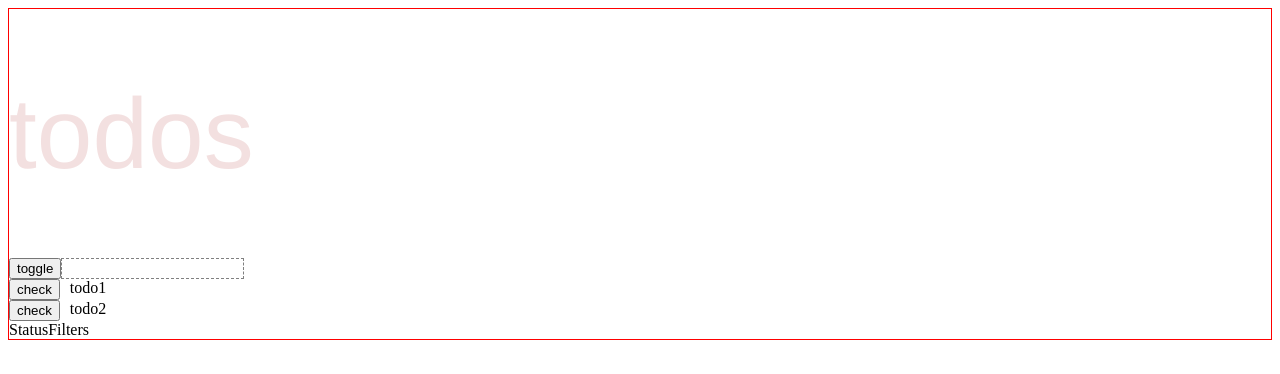
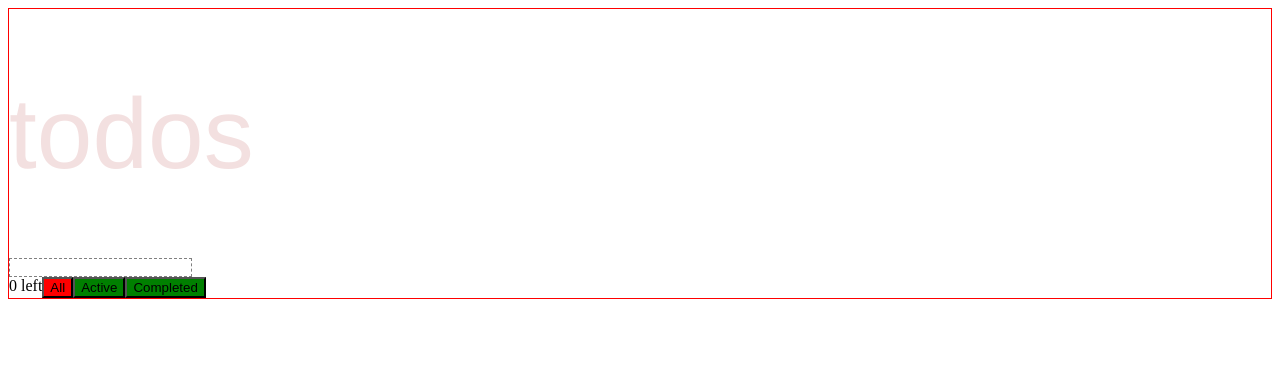
Before and after one commit to doppelmutzi/companion-project-react-storybook, a React app: page / in a window 1280 px wide. Shown: the top 374 px of the page. Built offline with nearby package versions, Linux system fonts and the light colour scheme.

Commit message:
first function complete version.

```diff
--- a/src/ActionBar.jsx
+++ b/src/ActionBar.jsx
@@ -1,16 +1,21 @@
+import { useContext } from "react";
 import styled from "styled-components";
 import Status from "./Status";
 import FilterButtons from "./FilterButtons";
+import ClearButton from "./ClearButton";
+import AppContext from "./AppContext";
 
 const Container = styled.div`
   display: flex;
 `;
 
 const ActionBar = () => {
+  const { todos } = useContext(AppContext);
   return (
     <Container>
       <Status />
       <FilterButtons />
+      {todos.filter((todo) => todo.checked).length > 0 && <ClearButton />}
     </Container>
   );
 };
--- /dev/null
+++ b/src/AppContext.js
@@ -0,0 +1,3 @@
+import { createContext } from "react";
+
+export default createContext(null);
--- /dev/null
+++ b/src/ClearButton.jsx
@@ -0,0 +1,18 @@
+import { useContext } from "react";
+import AppContext from "./AppContext";
+
+const ClearButton = () => {
+  const { todos, setTodos } = useContext(AppContext);
+  return (
+    <button
+      onClick={() => {
+        const uncheckedTodos = todos.filter((todo) => !todo.checked);
+        setTodos([...uncheckedTodos]);
+      }}
+    >
+      clear completed
+    </button>
+  );
+};
+
+export default ClearButton;
--- a/src/FilterButtons.jsx
+++ b/src/FilterButtons.jsx
@@ -1,5 +1,41 @@
+import { useState, useContext } from "react";
+import styled from "styled-components";
+import AppContext from "./AppContext";
+
+const Container = styled.div`
+  display: flex;
+`;
+
+const FilterButton = styled.button`
+  background-color: ${(props) => (props.active ? "red" : "green")};
+`;
+
 const FilterButtons = () => {
-  return <div>Filters</div>;
+  const { filteredTodos, setFilteredTodos, filterIndex, setFilterIndex } =
+    useContext(AppContext);
+
+  return (
+    <Container>
+      <FilterButton
+        onClick={() => setFilterIndex(0)}
+        active={filterIndex === 0}
+      >
+        All
+      </FilterButton>
+      <FilterButton
+        onClick={() => setFilterIndex(1)}
+        active={filterIndex === 1}
+      >
+        Active
+      </FilterButton>
+      <FilterButton
+        onClick={() => setFilterIndex(2)}
+        active={filterIndex === 2}
+      >
+        Completed
+      </FilterButton>
+    </Container>
+  );
 };
 
 export default FilterButtons;
--- a/src/Status.jsx
+++ b/src/Status.jsx
@@ -1,5 +1,13 @@
+import { useContext } from "react";
+import AppContext from "./AppContext";
+
 const Status = () => {
-  return <div>Status</div>;
+  const { todos } = useContext(AppContext);
+  const todosLeft = todos.reduce((count, todo) => {
+    if (!todo.checked) return count + 1;
+    return count;
+  }, 0);
+  return <div>{todosLeft} left</div>;
 };
 
 export default Status;
--- a/src/TodoInput.jsx
+++ b/src/TodoInput.jsx
@@ -1,6 +1,7 @@
-import { useStage } from "react";
+import { useContext, useRef } from "react";
 import styled from "styled-components";
 import ToggleButton from "./ToggleButton";
+import AppContext from "./AppContext";
 
 const Container = styled.div`
   display: flex;
@@ -10,11 +11,29 @@ const Input = styled.input`
   border: 1px dashed gray;
 `;
 
-const TodoInput = ({ toggleCheckTodos, addTodo }) => {
+const TodoInput = () => {
+  const { todos, setTodos } = useContext(AppContext);
+  const inputRef = useRef("");
   return (
     <Container>
       <ToggleButton />
-      <Input />
+      <Input
+        ref={inputRef}
+        onKeyDown={(evt) => {
+          const { value } = evt.target;
+          if (evt.key === "Enter" && value.trim() !== "") {
+            setTodos([
+              ...todos,
+              {
+                id: Date.now(),
+                label: value.trim(),
+                checked: false,
+              },
+            ]);
+            inputRef.current.value = "";
+          }
+        }}
+      />
     </Container>
   );
 };
--- a/src/TodoItem.jsx
+++ b/src/TodoItem.jsx
@@ -1,4 +1,6 @@
+import { useContext } from "react";
 import styled from "styled-components";
+import AppContext from "./AppContext";
 
 const Container = styled.div`
   display: flex;
@@ -6,13 +8,34 @@ const Container = styled.div`
 
 const Item = styled.div`
   margin-left: 10px;
+  text-decoration: ${(props) => (props.checked ? "line-through" : "normal")};
 `;
 
 const TodoItem = ({ todo }) => {
+  const { todos, setTodos } = useContext(AppContext);
   return (
     <Container>
-      <button>check</button>
-      <Item>{todo.label}</Item>
+      <button
+        onClick={() => {
+          const index = todos.findIndex((item) => item.id === todo.id);
+          const updatedTodos = [...todos];
+          updatedTodos[index] = {
+            ...todo,
+            checked: !todo.checked,
+          };
+          setTodos(updatedTodos);
+        }}
+      >
+        check
+      </button>
+      <Item checked={todo.checked || false}>{todo.label}</Item>
+      <button
+        onClick={() => {
+          setTodos([...todos.filter((item) => item.id != todo.id)]);
+        }}
+      >
+        delete
+      </button>
     </Container>
   );
 };
--- a/src/TodoList.jsx
+++ b/src/TodoList.jsx
@@ -1,10 +1,23 @@
+import { useContext, useState, useEffect } from "react";
 import TodoItem from "./TodoItem";
+import AppContext from "./AppContext";
 
-const TodoList = ({ todos }) => {
+const TodoList = () => {
+  const { todos, filterIndex } = useContext(AppContext);
+  const [filteredTodos, setFilteredTodos] = useState([]);
+  useEffect(() => {
+    if (filterIndex === 0) {
+      setFilteredTodos([...todos]);
+    } else if (filterIndex === 1) {
+      setFilteredTodos([...todos.filter((todo) => !todo.checked)]);
+    } else {
+      setFilteredTodos([...todos.filter((todo) => todo.checked)]);
+    }
+  }, [filterIndex, todos]);
   return (
     <div>
-      {todos.map((todo, index) => (
-        <TodoItem key={index} todo={todo} />
+      {filteredTodos.map((todo) => (
+        <TodoItem key={todo.id} todo={todo} />
       ))}
     </div>
   );
--- a/src/Todos.jsx
+++ b/src/Todos.jsx
@@ -2,20 +2,21 @@ import { useState } from "react";
 import ActionBar from "./ActionBar";
 import TodoInput from "./TodoInput";
 import TodoList from "./TodoList";
+import AppContext from "./AppContext";
 
 const Todos = () => {
-  const [todos, setTodos] = useState([
-    {
-      label: "todo1",
-    },
-    { label: "todo2" },
-  ]);
+  const [todos, setTodos] = useState([]);
+  const [filterIndex, setFilterIndex] = useState(0);
   return (
-    <div>
-      <TodoInput />
-      <TodoList todos={todos} />
-      <ActionBar />
-    </div>
+    <AppContext.Provider
+      value={{ todos, setTodos, filterIndex, setFilterIndex }}
+    >
+      <div>
+        <TodoInput />
+        <TodoList />
+        <ActionBar />
+      </div>
+    </AppContext.Provider>
   );
 };
 
--- a/src/ToggleButton.jsx
+++ b/src/ToggleButton.jsx
@@ -1,7 +1,22 @@
+import { useContext } from "react";
+import AppContext from "./AppContext";
+
 const ToggleButton = () => {
-    return (
-        <button>toggle</button>
-    )
-}
+  const { todos, setTodos } = useContext(AppContext);
+  const checkAll = todos.findIndex((todo) => todo.checked) == -1;
+  return todos.length > 0 ? (
+    <button
+      onClick={() => {
+        const updatedTodos = todos.map((todo) => ({
+          ...todo,
+          checked: checkAll,
+        }));
+        setTodos([...updatedTodos]);
+      }}
+    >
+      {checkAll ? "check all" : "uncheck all"}
+    </button>
+  ) : null;
+};
 
-export default ToggleButton
+export default ToggleButton;
```
